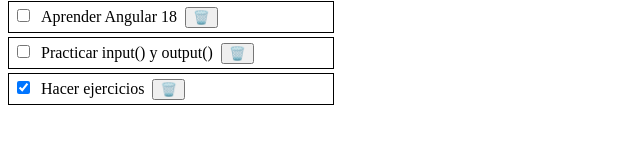
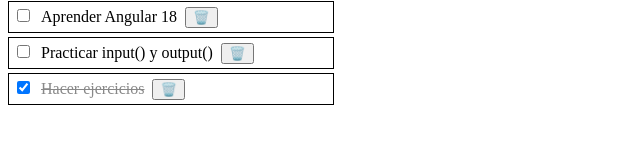
Before and after one commit to Raspalindes/curso-input-output-angular18, an Angular app: page / in a window 1280 px wide. Shown: the part 368-512 px from the top of the page, without its empty margins (0-640 px from the left). Built offline with nearby package versions, Linux system fonts and the light colour scheme.

Commit message:
fix: update task item component to conditionally apply completed class

```diff
--- a/src/app/components/tasks/task-item/task-item.component.css
+++ b/src/app/components/tasks/task-item/task-item.component.css
@@ -3,7 +3,11 @@
     padding: 4px;
     margin-bottom: 4px;
     width: 25%;
+}
 
+.task-text.completed {
+    text-decoration: line-through;
+    color: #888;
 }
 
 .task-text {
--- a/src/app/components/tasks/task-item/task-item.component.html
+++ b/src/app/components/tasks/task-item/task-item.component.html
@@ -1,5 +1,5 @@
-<div class="task-item" [class.completed]="completada()">
+<div class="task-item">
   <input type="checkbox" [checked]="completada()" (change)="onToggle()" />
-  <span class="task-text">{{ tarea() }}</span>
+  <span class="task-text" [class.completed]="completada()">{{ tarea() }}</span>
   <button class="delete-btn" (click)="onDelete()">🗑️</button>
 </div>
```
